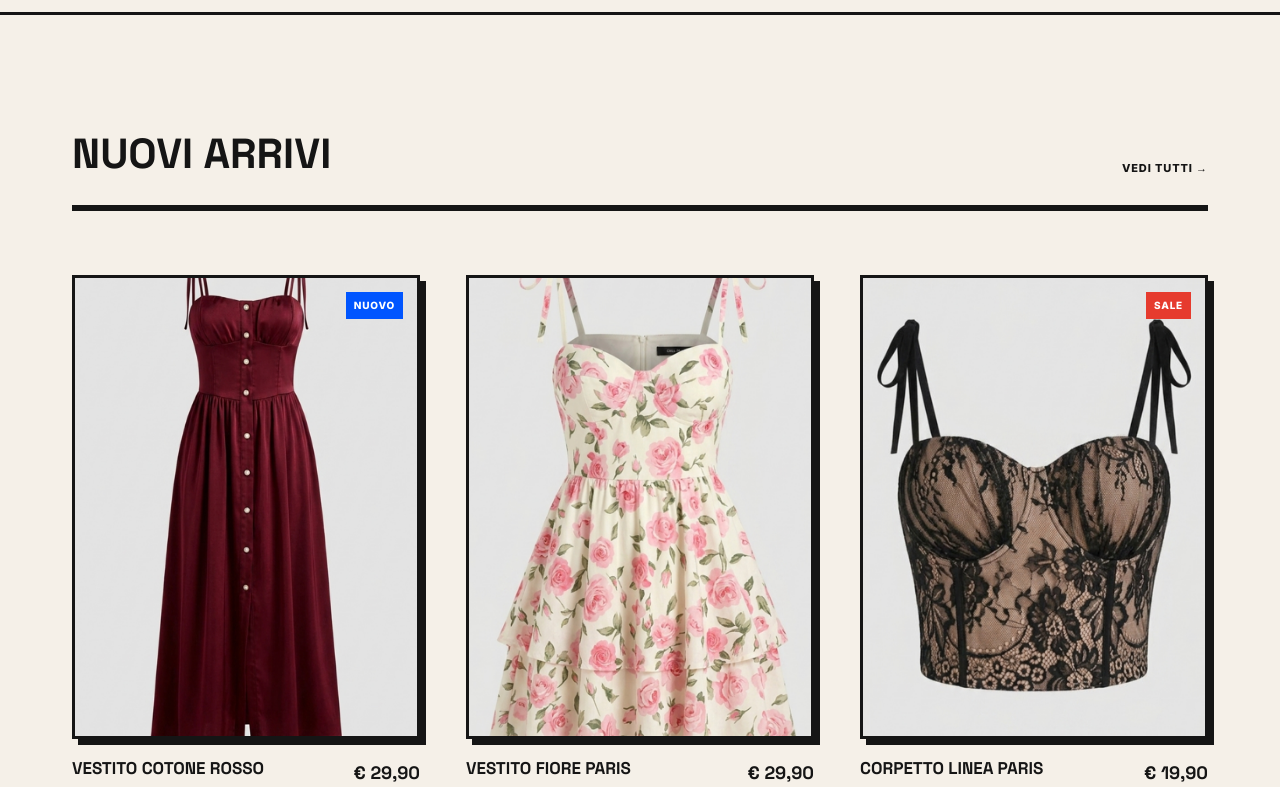
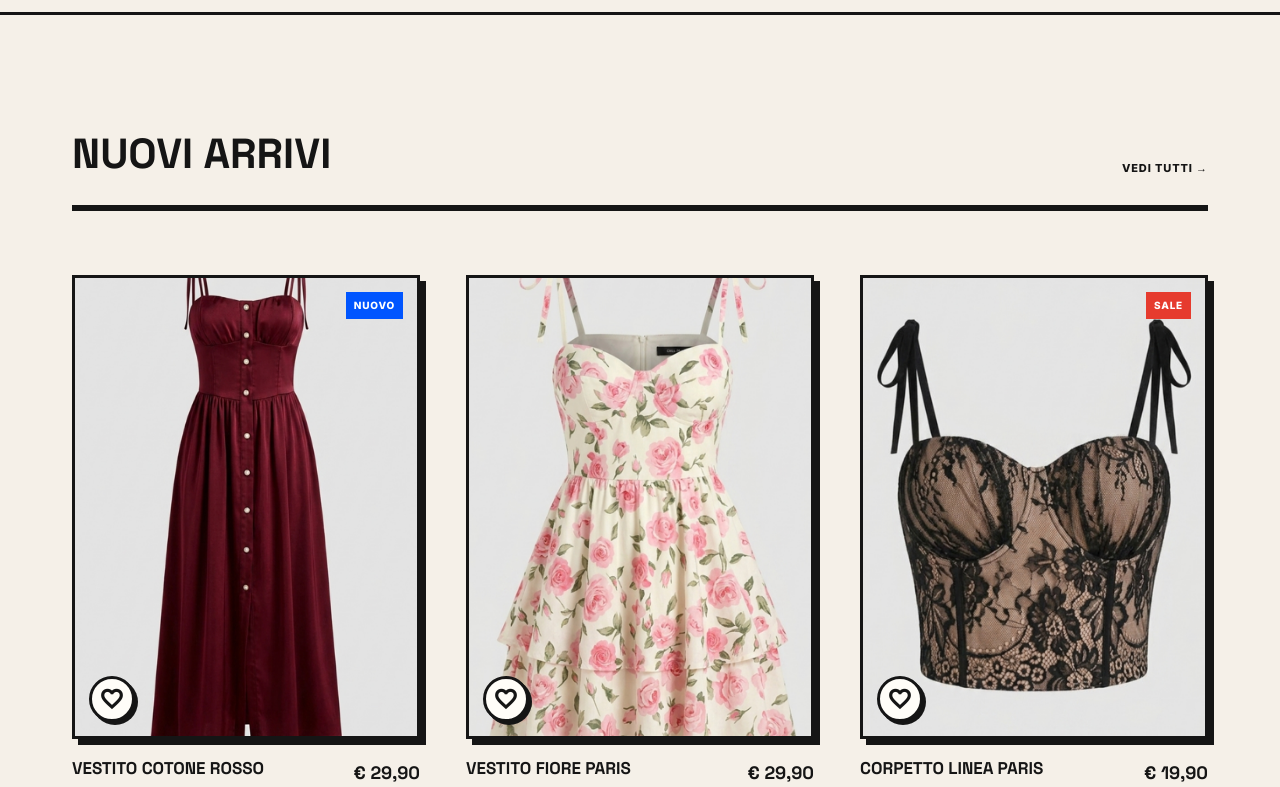
Before and after one commit to antoniosantovito94/rodeo-drive-ui, a Next.js app: page / in a window 1280 px wide. Shown: the part 2000-2787 px from the top of the page. Built offline with nearby package versions, Linux system fonts and the light colour scheme; no server answers; the database is empty.

Commit message:
Add wishlist page and product hearts

```diff
--- a/app/components/ProductCard.jsx
+++ b/app/components/ProductCard.jsx
@@ -1,14 +1,18 @@
 import Link from "next/link";
+import WishlistButton from "./WishlistButton";
 
 export default function ProductCard({ product }) {
   return (
     <article className="product-card">
-      <Link className="product-media" href={product.href}>
-        <img src={product.image} alt={product.alt} />
-        {product.badge ? (
-          <span className={`badge ${product.badgeClass}`}>{product.badge}</span>
-        ) : null}
-      </Link>
+      <div className="product-media">
+        <Link href={product.href}>
+          <img src={product.image} alt={product.alt} />
+          {product.badge ? (
+            <span className={`badge ${product.badgeClass}`}>{product.badge}</span>
+          ) : null}
+        </Link>
+        <WishlistButton product={product} />
+      </div>
       <div className="product-info">
         <h3>{product.name}</h3>
         <p className="price">
--- a/app/components/SiteHeader.jsx
+++ b/app/components/SiteHeader.jsx
@@ -3,6 +3,7 @@
 import { useState } from "react";
 import Link from "next/link";
 import CartIconLink from "./CartIconLink";
+import WishlistIconLink from "./WishlistIconLink";
 
 export default function SiteHeader({ current = "" }) {
   const [isMenuOpen, setIsMenuOpen] = useState(false);
@@ -38,11 +39,7 @@ export default function SiteHeader({ current = "" }) {
         </Link>
 
         <div className="nav-actions" aria-label="Azioni">
-          <Link className="nav-icon-link" href="/#wishlist" aria-label="Wishlist">
-            <span className="material-symbols-outlined" aria-hidden="true">
-              favorite
-            </span>
-          </Link>
+          <WishlistIconLink />
           <CartIconLink />
           <Link className="desktop-only" href="/#account" aria-label="Account">
             Me
@@ -79,6 +76,9 @@ export default function SiteHeader({ current = "" }) {
         <Link href="/carrello" onClick={closeMenu}>
           Carrello
         </Link>
+        <Link href="/wishlist" onClick={closeMenu}>
+          Wishlist
+        </Link>
       </div>
     </header>
   );
--- /dev/null
+++ b/app/components/WishlistButton.jsx
@@ -0,0 +1,26 @@
+"use client";
+
+import { useEffect, useState } from "react";
+import { isWishlistItem, toggleWishlistItem } from "./wishlistStorage";
+
+export default function WishlistButton({ product }) {
+  const [isSelected, setIsSelected] = useState(false);
+
+  useEffect(() => {
+    setIsSelected(isWishlistItem(product.id));
+  }, [product.id]);
+
+  return (
+    <button
+      className={`wishlist-button${isSelected ? " is-selected" : ""}`}
+      type="button"
+      aria-label={isSelected ? "Rimuovi dalla wishlist" : "Aggiungi alla wishlist"}
+      aria-pressed={isSelected}
+      onClick={() => setIsSelected(toggleWishlistItem(product))}
+    >
+      <span className="material-symbols-outlined" aria-hidden="true">
+        favorite
+      </span>
+    </button>
+  );
+}
--- /dev/null
+++ b/app/components/WishlistIconLink.jsx
@@ -0,0 +1,28 @@
+"use client";
+
+import { useEffect, useState } from "react";
+import Link from "next/link";
+import {
+  getWishlistCount,
+  readWishlistItems,
+  subscribeToWishlistChanges,
+} from "./wishlistStorage";
+
+export default function WishlistIconLink() {
+  const [count, setCount] = useState(0);
+
+  useEffect(() => {
+    const syncCount = () => setCount(getWishlistCount(readWishlistItems()));
+    syncCount();
+    return subscribeToWishlistChanges(syncCount);
+  }, []);
+
+  return (
+    <Link className="nav-icon-link wishlist-icon-link" href="/wishlist" aria-label="Wishlist">
+      <span className="material-symbols-outlined" aria-hidden="true">
+        favorite
+      </span>
+      {count > 0 ? <strong>{count}</strong> : null}
+    </Link>
+  );
+}
--- /dev/null
+++ b/app/components/wishlistStorage.js
@@ -0,0 +1,70 @@
+"use client";
+
+const WISHLIST_STORAGE_KEY = "rodeo-drive-wishlist-v1";
+const WISHLIST_CHANGE_EVENT = "rodeo-drive-wishlist-change";
+
+export function readWishlistItems() {
+  if (typeof window === "undefined") {
+    return [];
+  }
+
+  try {
+    const rawWishlist = window.localStorage.getItem(WISHLIST_STORAGE_KEY);
+    return rawWishlist ? JSON.parse(rawWishlist) : [];
+  } catch {
+    return [];
+  }
+}
+
+export function writeWishlistItems(items) {
+  window.localStorage.setItem(WISHLIST_STORAGE_KEY, JSON.stringify(items));
+  window.dispatchEvent(new CustomEvent(WISHLIST_CHANGE_EVENT));
+}
+
+export function isWishlistItem(productId) {
+  return readWishlistItems().some((item) => item.id === productId);
+}
+
+export function toggleWishlistItem(product) {
+  const items = readWishlistItems();
+  const exists = items.some((item) => item.id === product.id);
+
+  if (exists) {
+    writeWishlistItems(items.filter((item) => item.id !== product.id));
+    return false;
+  }
+
+  writeWishlistItems([
+    ...items,
+    {
+      id: product.id,
+      slug: product.slug,
+      href: product.href,
+      image: product.image,
+      alt: product.alt,
+      name: product.name,
+      price: product.price,
+      oldPrice: product.oldPrice ?? null,
+    },
+  ]);
+
+  return true;
+}
+
+export function removeWishlistItem(productId) {
+  writeWishlistItems(readWishlistItems().filter((item) => item.id !== productId));
+}
+
+export function getWishlistCount(items) {
+  return items.length;
+}
+
+export function subscribeToWishlistChanges(callback) {
+  window.addEventListener(WISHLIST_CHANGE_EVENT, callback);
+  window.addEventListener("storage", callback);
+
+  return () => {
+    window.removeEventListener(WISHLIST_CHANGE_EVENT, callback);
+    window.removeEventListener("storage", callback);
+  };
+}
--- a/styles.css
+++ b/styles.css
@@ -113,7 +113,8 @@ img {
   transform: translate(2px, 2px);
 }
 
-.cart-icon-link strong {
+.cart-icon-link strong,
+.wishlist-icon-link strong {
   position: absolute;
   top: -5px;
   right: -5px;
@@ -501,6 +502,12 @@ h1 {
   box-shadow: var(--offset);
 }
 
+.product-media a {
+  display: block;
+  width: 100%;
+  height: 100%;
+}
+
 .product-media img {
   width: 100%;
   height: 100%;
@@ -531,6 +538,37 @@ h1 {
 
 .badge-red {
   background: var(--red);
+}
+
+.wishlist-button {
+  position: absolute;
+  left: 14px;
+  bottom: 14px;
+  z-index: 2;
+  width: 46px;
+  height: 46px;
+  border: 3px solid var(--ink);
+  border-radius: 50%;
+  display: inline-grid;
+  place-items: center;
+  background: var(--paper-bright);
+  color: var(--ink);
+  cursor: pointer;
+  box-shadow: 3px 3px 0 var(--ink);
+}
+
+.wishlist-button .material-symbols-outlined {
+  font-size: 24px;
+  font-variation-settings: "FILL" 0, "wght" 800;
+}
+
+.wishlist-button.is-selected {
+  background: var(--red);
+  color: #ffffff;
+}
+
+.wishlist-button.is-selected .material-symbols-outlined {
+  font-variation-settings: "FILL" 1, "wght" 800;
 }
 
 .product-info {
@@ -915,6 +953,28 @@ h1 {
   background: var(--paper);
 }
 
+.wishlist-page {
+  min-height: 100vh;
+  background: var(--paper);
+}
+
+.wishlist-card-shell {
+  display: grid;
+  gap: 16px;
+}
+
+.wishlist-card-shell > button {
+  min-height: 42px;
+  border: 2px solid var(--ink);
+  background: var(--paper-bright);
+  color: var(--ink);
+  cursor: pointer;
+  font-size: 10px;
+  font-weight: 900;
+  letter-spacing: 0.08em;
+  text-transform: uppercase;
+}
+
 .cart-layout {
   display: grid;
   grid-template-columns: minmax(0, 1fr) 330px;
@@ -1171,7 +1231,8 @@ h1 {
     font-size: 18px;
   }
 
-  .cart-icon-link strong {
+  .cart-icon-link strong,
+  .wishlist-icon-link strong {
     top: -3px;
     right: -5px;
     min-width: 16px;
@@ -1441,6 +1502,13 @@ h1 {
 
   .product-media {
     box-shadow: 5px 5px 0 var(--ink);
+  }
+
+  .wishlist-button {
+    width: 42px;
+    height: 42px;
+    left: 12px;
+    bottom: 12px;
   }
 
   .product-info {
```
Also changed, not shown: app/components/WishlistPageClient.jsx (added, +57 -0 lines), app/wishlist/page.jsx (added, +18 -0 lines).
